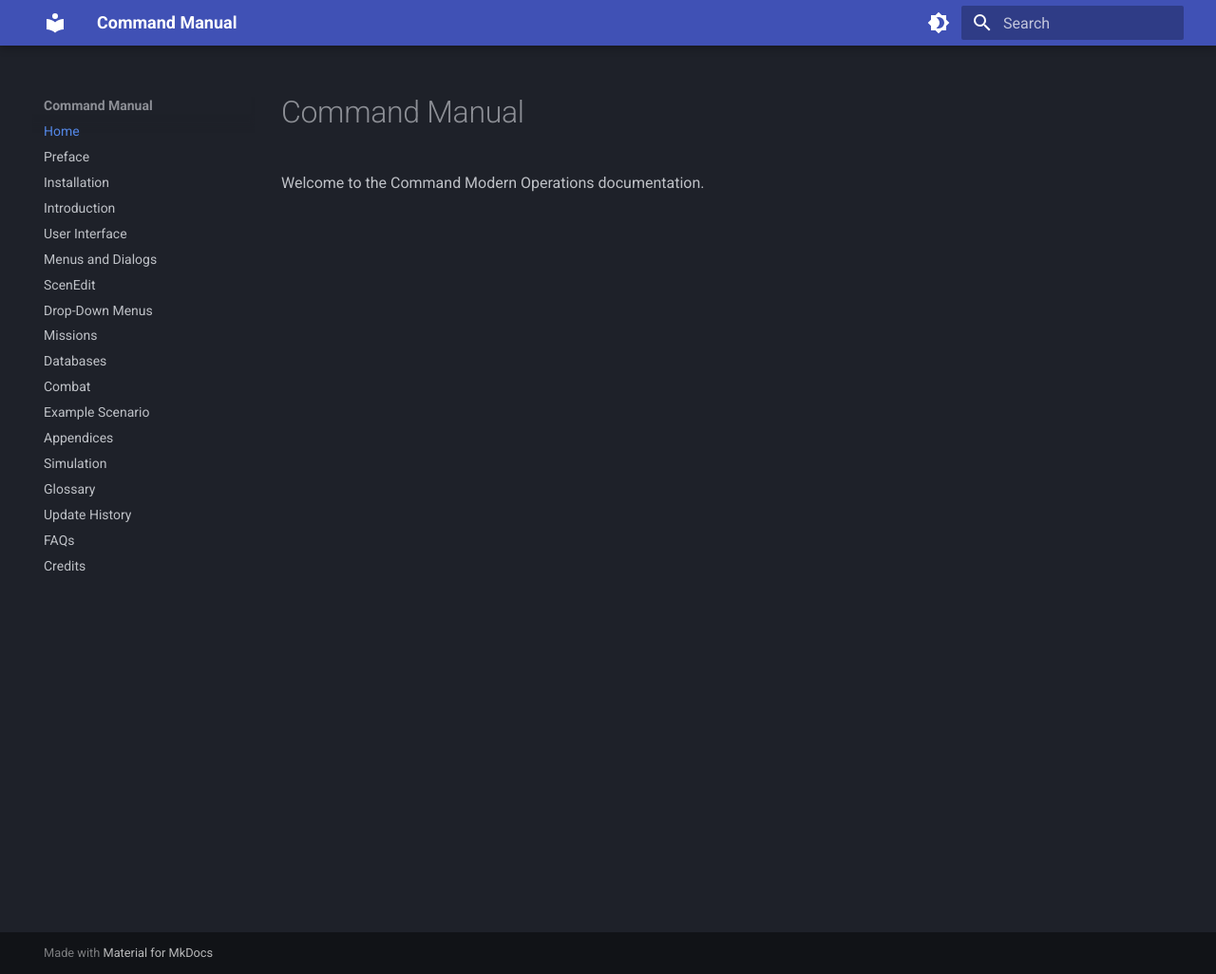
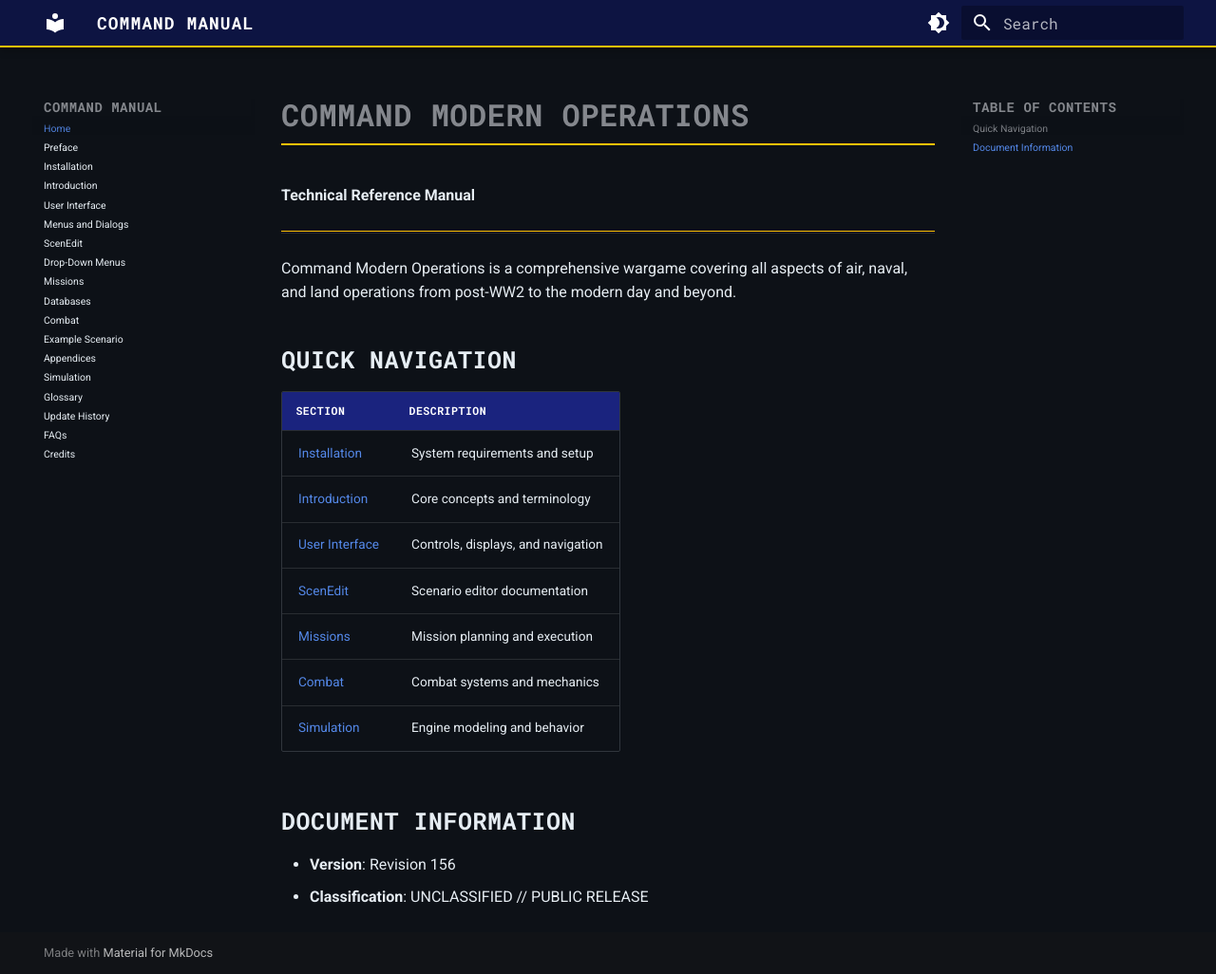
Before and after one commit to CommandModernOperations/Manual, an MkDocs documentation site: the page built from docs/index.md, in a window 1280 px wide and 1026 px high. Shown: the whole window at 95% size. Built offline with MkDocs 1.6.1 and Material for MkDocs 9.7.7, drawn with Linux system fonts in a browser that asks for light colours.

Commit message:
Add NATO Dark military theme styling
- Custom CSS with deep navy header and amber accents
- Roboto Mono headers with uppercase styling
- Sharper corners for tactical aesthetic
- Military-style table headers
- Updated landing page with quick nav table

```diff
--- a/docs/index.md
+++ b/docs/index.md
@@ -1,3 +1,24 @@
-# Command Manual
+# Command Modern Operations
 
-Welcome to the Command Modern Operations documentation.
+**Technical Reference Manual**
+
+---
+
+Command Modern Operations is a comprehensive wargame covering all aspects of air, naval, and land operations from post-WW2 to the modern day and beyond.
+
+## Quick Navigation
+
+| Section | Description |
+|---------|-------------|
+| [Installation](installation.md) | System requirements and setup |
+| [Introduction](introduction.md) | Core concepts and terminology |
+| [User Interface](user-interface.md) | Controls, displays, and navigation |
+| [ScenEdit](scenedit.md) | Scenario editor documentation |
+| [Missions](missions.md) | Mission planning and execution |
+| [Combat](combat.md) | Combat systems and mechanics |
+| [Simulation](simulation.md) | Engine modeling and behavior |
+
+## Document Information
+
+- **Version**: Revision 156
+- **Classification**: UNCLASSIFIED // PUBLIC RELEASE
--- /dev/null
+++ b/docs/stylesheets/custom.css
@@ -0,0 +1,121 @@
+/* Military Technical Theme - NATO Dark */
+
+:root {
+  --md-primary-fg-color: #1a237e;
+  --md-primary-fg-color--light: #3949ab;
+  --md-primary-fg-color--dark: #0d1442;
+  --md-accent-fg-color: #ffc107;
+}
+
+[data-md-color-scheme="slate"] {
+  --md-primary-fg-color: #1a237e;
+  --md-accent-fg-color: #ffc107;
+  --md-default-bg-color: #0d1117;
+  --md-default-fg-color: #e6edf3;
+  --md-code-bg-color: #161b22;
+}
+
+/* Sharper corners - less rounded Material design */
+.md-button,
+.md-search__form,
+.md-nav__link,
+.md-typeset code,
+.md-typeset pre {
+  border-radius: 2px !important;
+}
+
+/* Headers - military stencil feel */
+.md-typeset h1,
+.md-typeset h2,
+.md-typeset h3,
+.md-typeset h4 {
+  font-family: 'Roboto Mono', monospace;
+  font-weight: 700;
+  letter-spacing: 0.5px;
+  text-transform: uppercase;
+}
+
+.md-typeset h1 {
+  border-bottom: 2px solid var(--md-accent-fg-color);
+  padding-bottom: 0.3em;
+}
+
+/* Navigation header */
+.md-header {
+  background-color: #0d1442;
+  border-bottom: 2px solid #ffc107;
+}
+
+/* Site title styling */
+.md-header__title {
+  font-family: 'Roboto Mono', monospace;
+  font-weight: 700;
+  letter-spacing: 1px;
+}
+
+/* Sidebar navigation */
+.md-nav__title {
+  font-family: 'Roboto Mono', monospace;
+  text-transform: uppercase;
+  letter-spacing: 0.5px;
+}
+
+/* Code blocks - terminal/console style */
+.md-typeset code {
+  font-family: 'Roboto Mono', 'Consolas', monospace;
+  background-color: #161b22;
+  border: 1px solid #30363d;
+}
+
+.md-typeset pre {
+  border-left: 3px solid #ffc107;
+}
+
+/* Tables - cleaner military style */
+.md-typeset table:not([class]) {
+  border: 1px solid #30363d;
+  font-size: 0.85em;
+}
+
+.md-typeset table:not([class]) th {
+  background-color: #1a237e;
+  color: #fff;
+  font-family: 'Roboto Mono', monospace;
+  text-transform: uppercase;
+  font-size: 0.85em;
+  letter-spacing: 0.5px;
+}
+
+/* Admonitions - briefing style */
+.md-typeset .admonition-title,
+.md-typeset summary {
+  font-family: 'Roboto Mono', monospace;
+  text-transform: uppercase;
+  letter-spacing: 0.5px;
+}
+
+/* Warning admonitions - WARNO style */
+.md-typeset .admonition.warning,
+.md-typeset details.warning {
+  border-left: 4px solid #ffc107;
+}
+
+/* Footer */
+.md-footer {
+  background-color: #0d1442;
+}
+
+/* Search */
+.md-search__input {
+  font-family: 'Roboto Mono', monospace;
+}
+
+/* TOC - right sidebar */
+.md-nav__link {
+  font-size: 0.75em;
+}
+
+/* Horizontal rules */
+.md-typeset hr {
+  border-top: 1px solid #ffc107;
+}
--- a/mkdocs.yml
+++ b/mkdocs.yml
@@ -1,4 +1,4 @@
-site_name: Command Manual
+site_name: COMMAND MANUAL
 site_description: Documentation for Command Modern Operations
 
 docs_dir: docs
@@ -7,20 +7,23 @@
 theme:
   name: material
   palette:
-    # Dark mode
+    # Dark mode (default)
     - scheme: slate
       primary: indigo
-      accent: indigo
+      accent: amber
       toggle:
         icon: material/brightness-4
         name: Switch to light mode
     # Light mode
     - scheme: default
       primary: indigo
-      accent: indigo
+      accent: amber
       toggle:
         icon: material/brightness-7
         name: Switch to dark mode
+  font:
+    text: Roboto
+    code: Roboto Mono
   features:
     - navigation.instant
     - navigation.tracking
@@ -30,6 +33,10 @@
     - search.suggest
     - search.highlight
     - content.code.copy
+    - header.autohide
+
+extra_css:
+  - stylesheets/custom.css
 
 markdown_extensions:
   - tables
```
